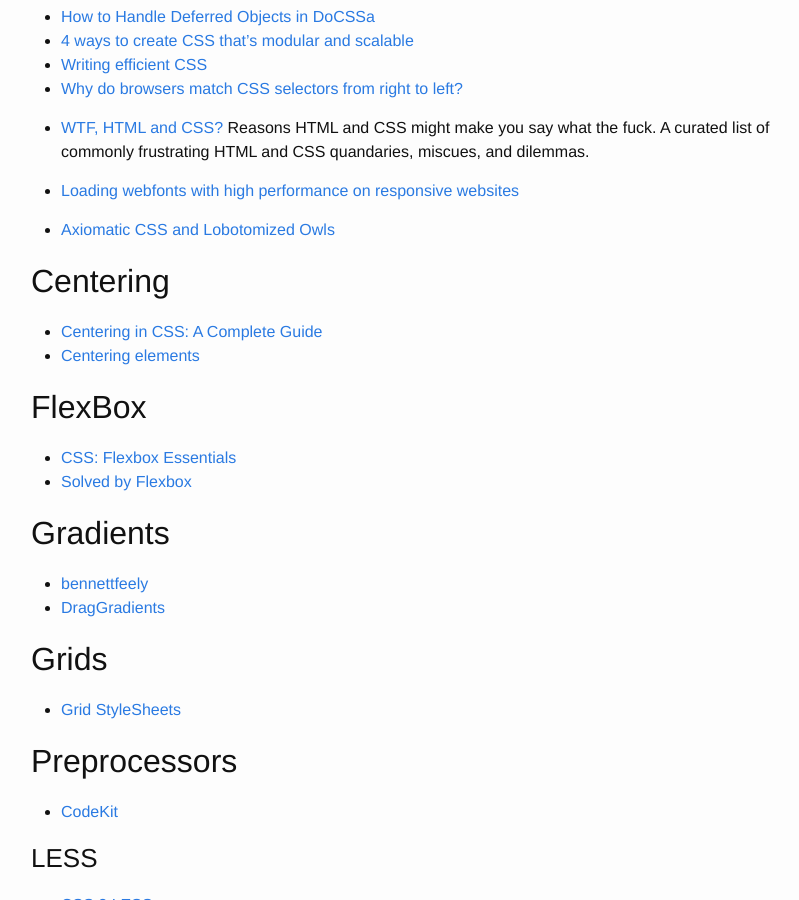
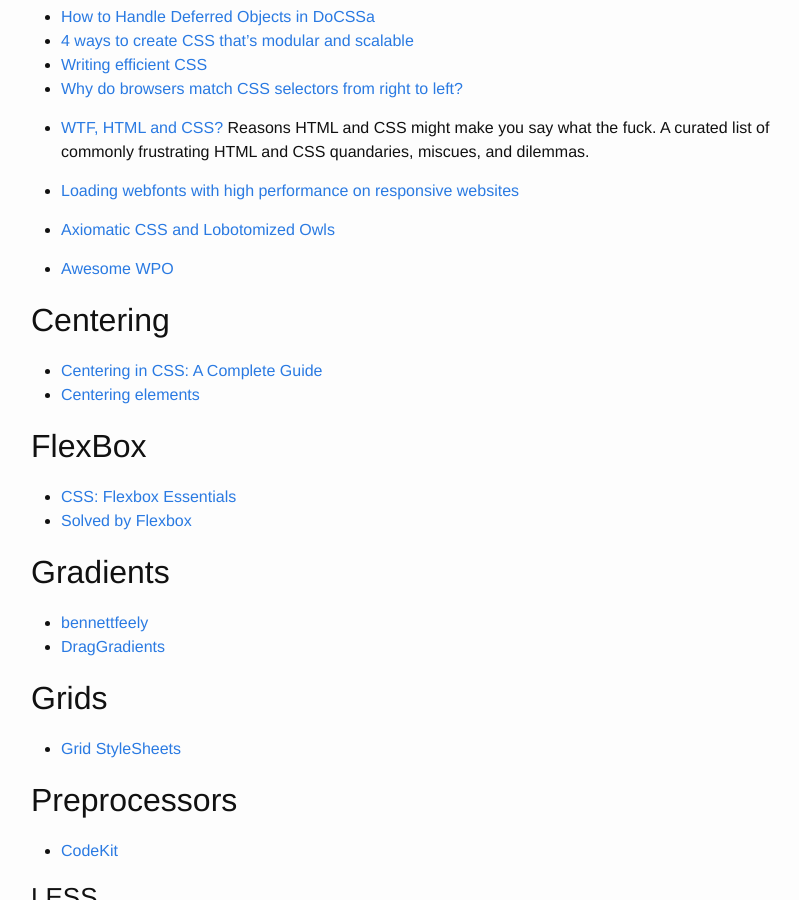
Before and after one commit to brownerd/brownerd.github.io, a Jekyll site: the page built from _posts/2014-10-06-reading-list-2014.md, in a window 1280 px wide and 900 px high, scrolled down 1736 px. Shown: the whole window, without its empty margins (239-1038 px from the left). Built offline with Jekyll 4.4.1, drawn with Linux system fonts in a browser that asks for light colours; emoji names are drawn with the system emoji font.

Commit message:
add yaml resources and Awesome WPO

```diff
--- a/_posts/2014-10-06-reading-list-2014.md
+++ b/_posts/2014-10-06-reading-list-2014.md
@@ -83,6 +83,8 @@ title: Reading List 2014
 - [Loading webfonts with high performance on responsive websites](http://bdadam.com/blog/loading-webfonts-with-high-performance.html)
 
 - [Axiomatic CSS and Lobotomized Owls](http://alistapart.com/article/axiomatic-css-and-lobotomized-owls)
+
+- [Awesome WPO](https://github.com/davidsonfellipe/awesome-wpo)
 
 
 ## Centering
```
Also changed, not shown: _config.yml (+9 -0 lines).
